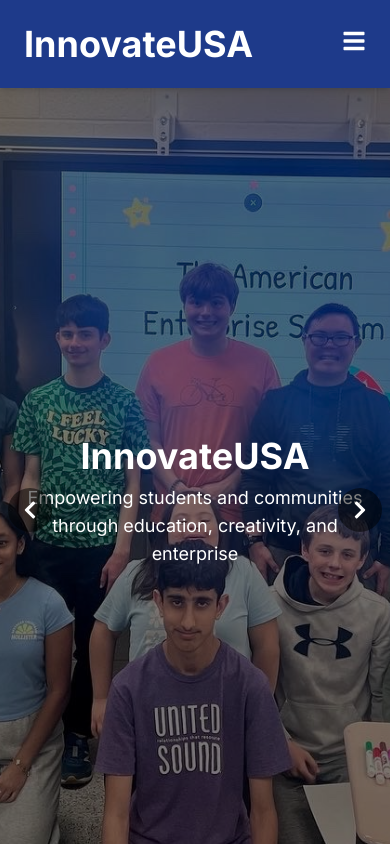
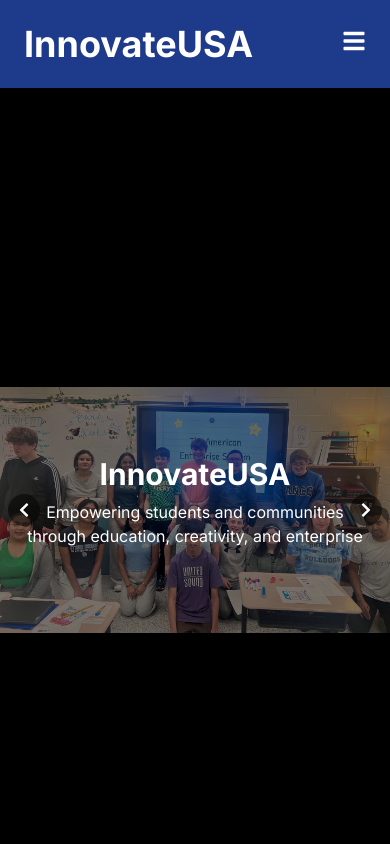
Before and after one commit to arao761/innovate-usa, a Next.js app: page / in a window 390 px wide. Shown: the top 844 px of the page. Built offline with nearby package versions, Linux system fonts and the light colour scheme.

Commit message:
optimized beginning for mobile

```diff
--- a/components/HeroSection.tsx
+++ b/components/HeroSection.tsx
@@ -16,7 +16,6 @@
 
     const goToPrevious = (e: React.MouseEvent) => {
         e.stopPropagation();
-        console.log('Previous button clicked');
         setCurrentImageIndex((prevIndex) =>
             prevIndex === 0 ? images.length - 1 : prevIndex - 1
         );
@@ -24,19 +23,24 @@
 
     const goToNext = (e: React.MouseEvent) => {
         e.stopPropagation();
-        console.log('Next button clicked');
         setCurrentImageIndex((prevIndex) =>
             prevIndex === images.length - 1 ? 0 : prevIndex + 1
         );
     };
 
     return (
-        <section className="relative h-screen overflow-hidden">
+        <section className="relative w-full h-screen overflow-hidden">
             <AnimatePresence initial={false}>
                 <motion.div
                     key={currentImageIndex}
                     className="absolute inset-0 bg-cover bg-center"
-                    style={{ backgroundImage: `url(${images[currentImageIndex]})` }}
+                    style={{
+                        backgroundImage: `url(${images[currentImageIndex]})`,
+                        backgroundSize: 'contain',
+                        backgroundRepeat: 'no-repeat',
+                        backgroundPosition: 'center center',
+                        backgroundColor: 'black'
+                    }}
                     initial={{ opacity: 0 }}
                     animate={{ opacity: 1 }}
                     exit={{ opacity: 0 }}
@@ -49,7 +53,7 @@
                     initial={{ opacity: 0, y: 50 }}
                     animate={{ opacity: 1, y: 0 }}
                     transition={{ duration: 1 }}
-                    className="text-4xl md:text-6xl font-bold mb-2 md:mb-4"
+                    className="text-3xl sm:text-4xl md:text-6xl font-bold mb-2 md:mb-4"
                 >
                     InnovateUSA
                 </motion.h1>
@@ -57,24 +61,24 @@
                     initial={{ opacity: 0, y: 30 }}
                     animate={{ opacity: 1, y: 0 }}
                     transition={{ duration: 1, delay: 0.3 }}
-                    className="text-lg md:text-2xl mb-4 md:mb-6"
+                    className="text-base sm:text-lg md:text-2xl mb-4 md:mb-6"
                 >
                     Empowering students and communities through education, creativity, and enterprise
                 </motion.p>
             </div>
             <button
                 aria-label="Previous image"
-                className="absolute left-2 md:left-4 top-1/2 transform -translate-y-1/2 bg-black bg-opacity-50 text-white p-3 md:p-2 rounded-full hover:bg-opacity-75 transition-all duration-300 z-20"
+                className="absolute left-2 top-1/2 transform -translate-y-1/2 bg-black bg-opacity-50 text-white p-2 rounded-full hover:bg-opacity-75 transition-all duration-300 z-20"
                 onClick={goToPrevious}
             >
-                <FaChevronLeft size={20} />
+                <FaChevronLeft size={16} />
             </button>
             <button
                 aria-label="Next image"
-                className="absolute right-2 md:right-4 top-1/2 transform -translate-y-1/2 bg-black bg-opacity-50 text-white p-3 md:p-2 rounded-full hover:bg-opacity-75 transition-all duration-300 z-20"
+                className="absolute right-2 top-1/2 transform -translate-y-1/2 bg-black bg-opacity-50 text-white p-2 rounded-full hover:bg-opacity-75 transition-all duration-300 z-20"
                 onClick={goToNext}
             >
-                <FaChevronRight size={20}/>
+                <FaChevronRight size={16}/>
             </button>
         </section>
     );
```
